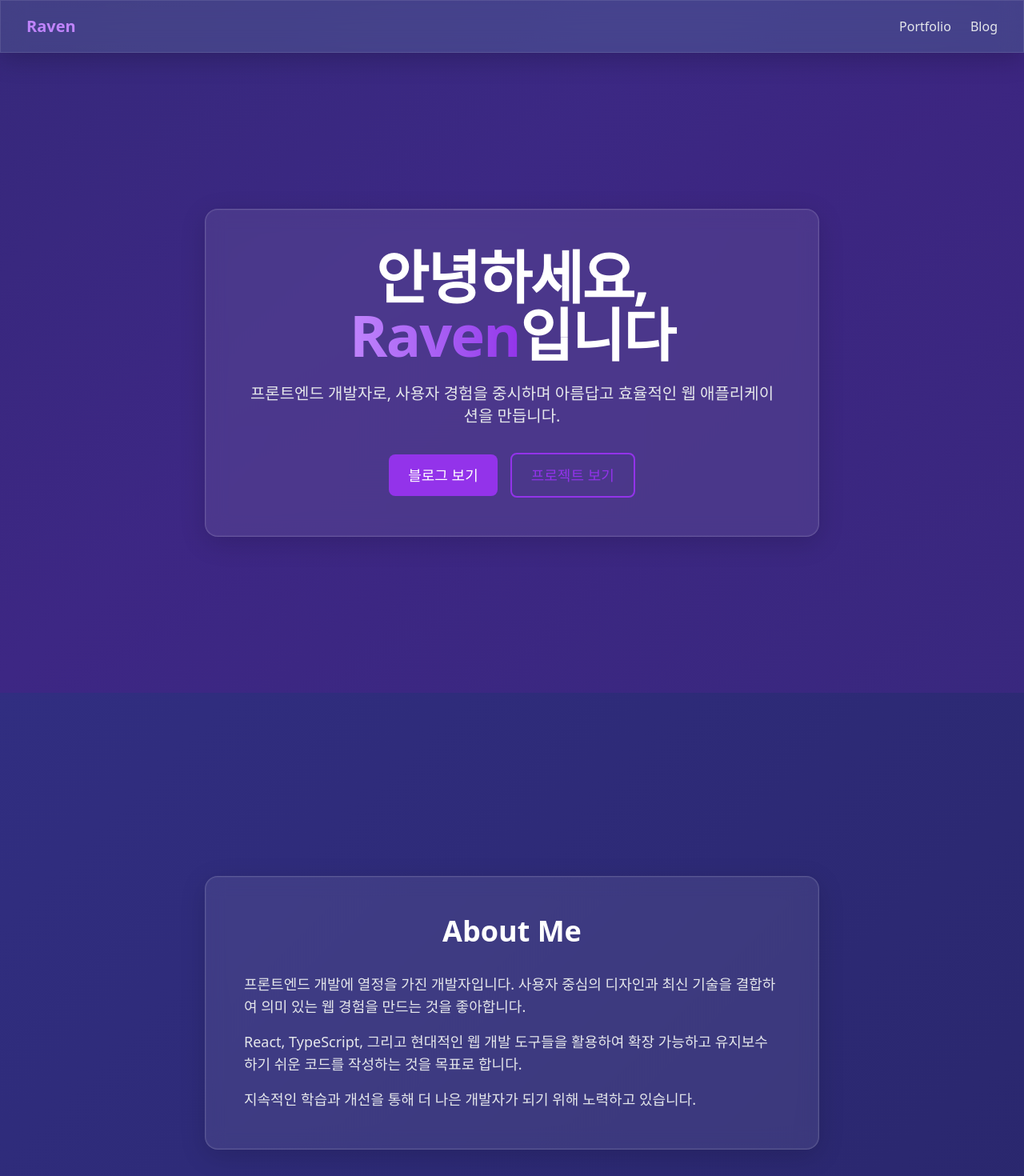
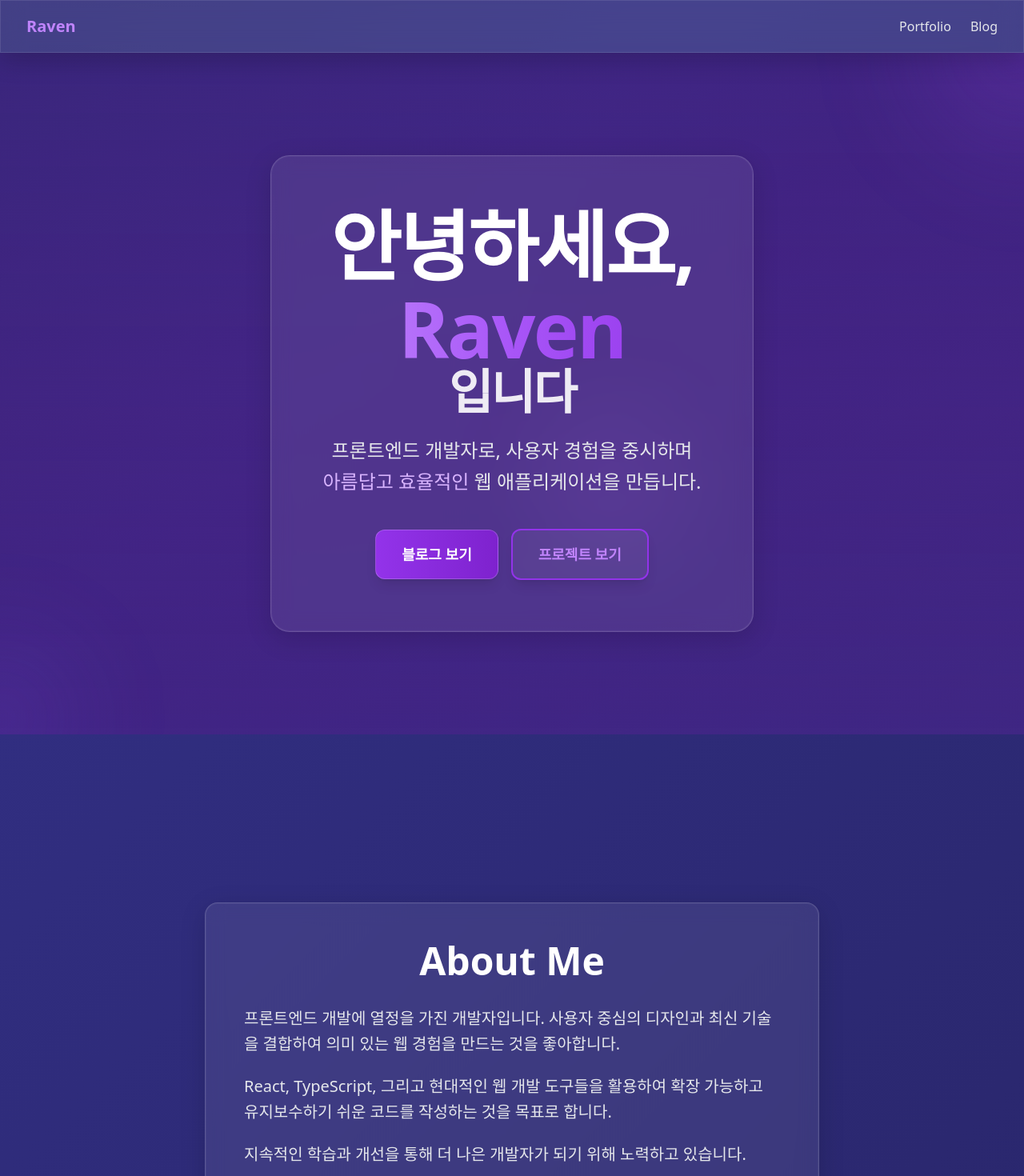
Before and after one commit to oobg/site, a React (Vite) app: page / in a window 1280 px wide. Shown: the top 1470 px of the page at 80% size. Built offline with nearby package versions, Linux system fonts and the light colour scheme; what miragejs would draw is missing.

Commit message:
feat: 추가 애니메이션 및 버튼 스타일 개선으로 UI 상호작용 향상

```diff
--- a/src/index.css
+++ b/src/index.css
@@ -35,6 +35,62 @@
     }
     100% {
       background-position: 0% 50%;
+    }
+  }
+
+  @keyframes fadeInUp {
+    from {
+      opacity: 0;
+      transform: translateY(30px);
+    }
+    to {
+      opacity: 1;
+      transform: translateY(0);
+    }
+  }
+
+  @keyframes fadeIn {
+    from {
+      opacity: 0;
+    }
+    to {
+      opacity: 1;
+    }
+  }
+
+  @keyframes float {
+    0%, 100% {
+      transform: translateY(0px);
+    }
+    50% {
+      transform: translateY(-20px);
+    }
+  }
+
+  @keyframes glow {
+    0%, 100% {
+      box-shadow: 0 0 20px rgba(168, 85, 247, 0.4);
+    }
+    50% {
+      box-shadow: 0 0 40px rgba(168, 85, 247, 0.8);
+    }
+  }
+
+  @keyframes shimmer {
+    0% {
+      background-position: -1000px 0;
+    }
+    100% {
+      background-position: 1000px 0;
+    }
+  }
+
+  @keyframes pulse {
+    0%, 100% {
+      opacity: 1;
+    }
+    50% {
+      opacity: 0.5;
     }
   }
 }
@@ -108,4 +164,100 @@
     border: 1px solid rgba(255, 255, 255, 0.2);
     box-shadow: 0 8px 32px rgba(0, 0, 0, 0.2);
   }
+
+  /* 애니메이션 유틸리티 클래스 */
+  .animate-fade-in-up {
+    animation: fadeInUp 0.8s ease-out forwards;
+  }
+
+  .animate-fade-in {
+    animation: fadeIn 1s ease-out forwards;
+  }
+
+  .animate-float {
+    animation: float 6s ease-in-out infinite;
+  }
+
+  .animate-glow {
+    animation: glow 2s ease-in-out infinite;
+  }
+
+  .animate-shimmer {
+    background: linear-gradient(
+      90deg,
+      transparent 0%,
+      rgba(255, 255, 255, 0.1) 50%,
+      transparent 100%
+    );
+    background-size: 1000px 100%;
+    animation: shimmer 3s infinite;
+  }
+
+  /* 배경 장식 요소 */
+  .gradient-orb {
+    position: absolute;
+    border-radius: 50%;
+    filter: blur(60px);
+    opacity: 0.5;
+    animation: float 8s ease-in-out infinite;
+  }
+
+  .gradient-orb-1 {
+    width: 400px;
+    height: 400px;
+    background: radial-gradient(circle, rgba(168, 85, 247, 0.4) 0%, transparent 70%);
+    top: -200px;
+    right: -200px;
+    animation-delay: 0s;
+  }
+
+  .gradient-orb-2 {
+    width: 300px;
+    height: 300px;
+    background: radial-gradient(circle, rgba(139, 92, 246, 0.3) 0%, transparent 70%);
+    bottom: -150px;
+    left: -150px;
+    animation-delay: 2s;
+  }
+
+  .gradient-orb-3 {
+    width: 250px;
+    height: 250px;
+    background: radial-gradient(circle, rgba(192, 132, 252, 0.3) 0%, transparent 70%);
+    top: 50%;
+    left: 50%;
+    transform: translate(-50%, -50%);
+    animation-delay: 4s;
+  }
+
+  /* 버튼 글래스 효과 */
+  .glass-button {
+    background: rgba(168, 85, 247, 0.2);
+    backdrop-filter: blur(10px);
+    -webkit-backdrop-filter: blur(10px);
+    border: 1px solid rgba(255, 255, 255, 0.2);
+    box-shadow: 0 8px 32px rgba(0, 0, 0, 0.1);
+    transition: all 0.3s ease;
+  }
+
+  .glass-button:hover {
+    background: rgba(168, 85, 247, 0.3);
+    box-shadow: 0 12px 40px rgba(168, 85, 247, 0.4);
+    transform: translateY(-2px);
+  }
+
+  .glass-button-outline {
+    background: rgba(255, 255, 255, 0.05);
+    backdrop-filter: blur(10px);
+    -webkit-backdrop-filter: blur(10px);
+    border: 2px solid rgba(168, 85, 247, 0.5);
+    transition: all 0.3s ease;
+  }
+
+  .glass-button-outline:hover {
+    background: rgba(168, 85, 247, 0.1);
+    border-color: rgba(168, 85, 247, 0.8);
+    box-shadow: 0 8px 32px rgba(168, 85, 247, 0.3);
+    transform: translateY(-2px);
+  }
 }
--- a/src/shared/ui/button.tsx
+++ b/src/shared/ui/button.tsx
@@ -7,12 +7,12 @@ interface ButtonProps extends ButtonHTMLAttributes<HTMLButtonElement> {
 
 export const Button = forwardRef<HTMLButtonElement, ButtonProps>(
   ({ variant = 'primary', size = 'md', className = '', children, ...props }, ref) => {
-    const baseStyles = 'font-medium rounded-lg transition-colors focus:outline-none focus:ring-2 focus:ring-offset-2 focus:ring-primary-500';
+    const baseStyles = 'font-medium rounded-xl transition-all duration-300 focus:outline-none focus:ring-2 focus:ring-offset-2 focus:ring-primary-500 transform hover:scale-105 active:scale-95';
 
     const variants = {
-      primary: 'bg-primary-600 text-white hover:bg-primary-700',
-      secondary: 'bg-gray-700 text-white hover:bg-gray-600',
-      outline: 'border-2 border-primary-600 text-primary-600 hover:bg-primary-600 hover:text-white',
+      primary: 'bg-gradient-to-r from-primary-600 to-primary-700 text-white hover:from-primary-500 hover:to-primary-600 shadow-lg hover:shadow-primary-500/50',
+      secondary: 'bg-gray-700 text-white hover:bg-gray-600 shadow-lg hover:shadow-gray-700/50',
+      outline: 'border-2 border-primary-600 text-primary-400 hover:bg-primary-600/10 hover:border-primary-500 hover:text-primary-300 shadow-lg hover:shadow-primary-500/30',
     };
 
     const sizes = {
--- a/src/widgets/about/ui/about.tsx
+++ b/src/widgets/about/ui/about.tsx
@@ -5,18 +5,18 @@ export const About = () => {
     <section id="about" className="py-20 min-h-screen flex items-center">
       <Container>
         <div className="mx-auto max-w-3xl">
-          <div className="glass-card rounded-2xl p-8 sm:p-12">
-            <h2 className="mb-8 text-center text-4xl font-bold text-white">About Me</h2>
-            <div className="space-y-4 text-lg text-gray-200">
-              <p>
+          <div className="glass-card rounded-2xl p-8 sm:p-12 animate-fade-in-up">
+            <h2 className="mb-8 text-center text-4xl sm:text-5xl font-bold text-white">About Me</h2>
+            <div className="space-y-5 text-lg sm:text-xl text-gray-200 leading-relaxed">
+              <p className="animate-fade-in" style={{ animationDelay: '0.2s' }}>
                 프론트엔드 개발에 열정을 가진 개발자입니다. 사용자 중심의 디자인과 최신 기술을
                 결합하여 의미 있는 웹 경험을 만드는 것을 좋아합니다.
               </p>
-              <p>
+              <p className="animate-fade-in" style={{ animationDelay: '0.4s' }}>
                 React, TypeScript, 그리고 현대적인 웹 개발 도구들을 활용하여 확장 가능하고
                 유지보수하기 쉬운 코드를 작성하는 것을 목표로 합니다.
               </p>
-              <p>
+              <p className="animate-fade-in" style={{ animationDelay: '0.6s' }}>
                 지속적인 학습과 개선을 통해 더 나은 개발자가 되기 위해 노력하고 있습니다.
               </p>
             </div>
--- a/src/widgets/hero/ui/hero.tsx
+++ b/src/widgets/hero/ui/hero.tsx
@@ -4,29 +4,46 @@ import { Button } from '@shared/ui/button';
 export const Hero = () => {
   return (
     <section className="relative overflow-hidden py-20 sm:py-32 min-h-screen flex items-center">
-      <div className="absolute inset-0 bg-gradient-to-br from-primary-900/20 via-purple-900/30 to-primary-800/20"></div>
+      {/* 배경 그라데이션 오버레이 */}
+      <div className="absolute inset-0 bg-gradient-to-br from-primary-900/30 via-purple-900/40 to-primary-800/30"></div>
+
+      {/* 장식적 그라데이션 원들 */}
+      <div className="gradient-orb gradient-orb-1"></div>
+      <div className="gradient-orb gradient-orb-2"></div>
+      <div className="gradient-orb gradient-orb-3"></div>
+
+      {/* 추가 배경 그라데이션 레이어 */}
+      <div className="absolute inset-0 bg-gradient-to-t from-transparent via-primary-900/10 to-transparent"></div>
+
       <div className="container-custom relative z-10">
-        <div className="mx-auto max-w-3xl">
-          <div className="glass-card rounded-2xl p-8 sm:p-12 text-center">
-            <h1 className="mb-6 text-5xl font-bold tracking-tight text-white sm:text-6xl lg:text-7xl">
-              안녕하세요,
-              <br />
-              <span className="bg-gradient-to-r from-primary-400 to-primary-600 bg-clip-text text-transparent">
+        <div className="mx-auto max-w-4xl">
+          <div className="glass-card rounded-3xl p-8 sm:p-16 text-center animate-fade-in-up">
+            <h1 className="mb-6 text-6xl font-extrabold tracking-tight text-white sm:text-7xl lg:text-8xl">
+              <span className="block mb-2 animate-fade-in" style={{ animationDelay: '0.2s' }}>
+                안녕하세요,
+              </span>
+              <span
+                className="block bg-gradient-to-r from-primary-400 via-primary-500 to-primary-600 bg-clip-text text-transparent animate-fade-in"
+                style={{ animationDelay: '0.4s' }}
+              >
                 Raven
               </span>
-              입니다
+              <span className="block text-4xl sm:text-5xl lg:text-6xl font-bold text-white/90 animate-fade-in" style={{ animationDelay: '0.6s' }}>
+                입니다
+              </span>
             </h1>
-            <p className="mb-8 text-lg text-gray-200 sm:text-xl">
-              프론트엔드 개발자로, 사용자 경험을 중시하며 아름답고 효율적인 웹 애플리케이션을
-              만듭니다.
+            <p className="mb-10 text-xl text-gray-200 sm:text-2xl leading-relaxed animate-fade-in-up" style={{ animationDelay: '0.8s' }}>
+              프론트엔드 개발자로, 사용자 경험을 중시하며
+              <br className="hidden sm:block" />
+              <span className="text-primary-300"> 아름답고 효율적인</span> 웹 애플리케이션을 만듭니다.
             </p>
-            <div className="flex flex-col items-center justify-center gap-4 sm:flex-row">
+            <div className="flex flex-col items-center justify-center gap-4 sm:flex-row animate-fade-in-up" style={{ animationDelay: '1s' }}>
               <Link to="/blog">
-                <Button size="lg" variant="primary">
+                <Button size="lg" variant="primary" className="glass-button text-white font-semibold px-8 py-4 text-lg">
                   블로그 보기
                 </Button>
               </Link>
-              <Button size="lg" variant="outline">
+              <Button size="lg" variant="outline" className="glass-button-outline text-primary-300 font-semibold px-8 py-4 text-lg">
                 프로젝트 보기
               </Button>
             </div>
--- a/src/widgets/projects/ui/projects.tsx
+++ b/src/widgets/projects/ui/projects.tsx
@@ -26,19 +26,24 @@ export const Projects = () => {
   return (
     <section id="projects" className="py-20 min-h-screen flex items-center glass-section">
       <Container>
-        <div className="mb-12 text-center">
-          <h2 className="text-4xl font-bold text-white">Projects</h2>
+        <div className="mb-12 text-center animate-fade-in-up">
+          <h2 className="text-4xl sm:text-5xl font-bold text-white">Projects</h2>
         </div>
         <div className="grid gap-6 md:grid-cols-2 lg:grid-cols-3">
-          {projects.map((project) => (
-            <Card key={project.id} hover>
+          {projects.map((project, index) => (
+            <Card
+              key={project.id}
+              hover
+              className="animate-fade-in-up"
+              style={{ animationDelay: `${0.2 + index * 0.1}s` }}
+            >
               <h3 className="mb-2 text-xl font-semibold text-white">{project.title}</h3>
               <p className="mb-4 text-gray-200">{project.description}</p>
               <div className="flex flex-wrap gap-2">
                 {project.tech.map((tech) => (
                   <span
                     key={tech}
-                    className="rounded-full bg-primary-900/50 px-3 py-1 text-sm text-primary-300"
+                    className="rounded-full bg-primary-900/50 px-3 py-1 text-sm text-primary-300 backdrop-blur-sm"
                   >
                     {tech}
                   </span>
```
Also changed, not shown: src/widgets/contact/ui/contact.tsx (+10 -8 lines), src/widgets/skills/ui/skills.tsx (+12 -8 lines).
